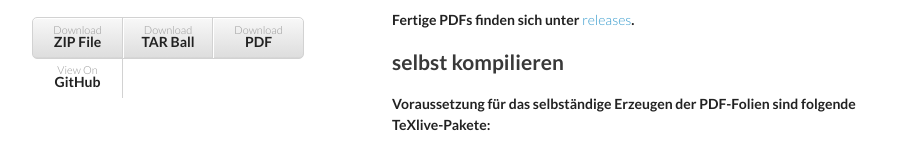
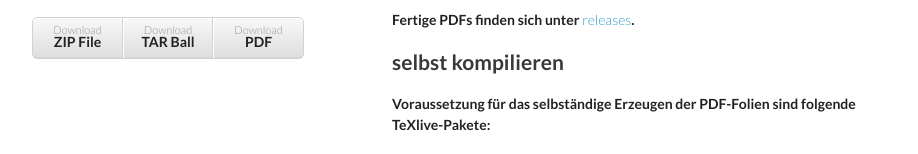
Before and after one commit to kaimi/cryptoparty-vortrag, a plain HTML site: page index.html in a window 1280 px wide. Shown: the part 184-338 px from the top of the page, without its empty margins (178-1096 px from the left). Drawn offline with Linux system fonts and the light colour scheme.

Commit message:
github-button entfernt; sonst geht das theme kaputt :-/

```diff
--- a/index.html
+++ b/index.html
@@ -25,7 +25,6 @@
           <li><a href="https://github.com/kaimi/cryptoparty-vortrag/zipball/master">Download <strong>ZIP File</strong></a></li>
           <li><a href="https://github.com/kaimi/cryptoparty-vortrag/tarball/master">Download <strong>TAR Ball</strong></a></li>
 	  <li><a href="https://github.com/kaimi/cryptoparty-vortrag/releases">Download <strong>PDF<strong></a></li>
-          <li><a href="https://github.com/kaimi/cryptoparty-vortrag">View On <strong>GitHub</strong></a></li>
         </ul>
       </header>
       <section>
```
